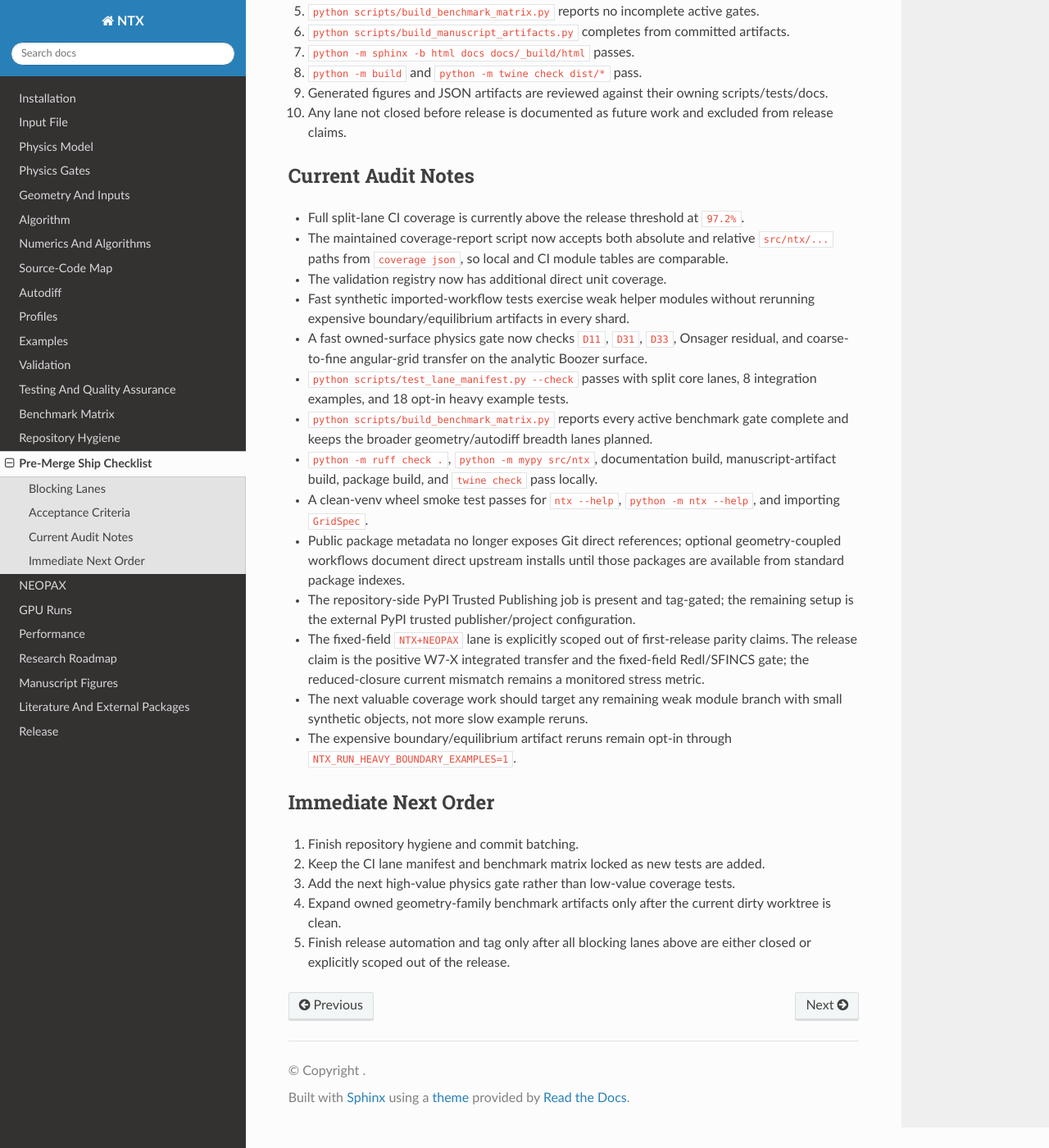
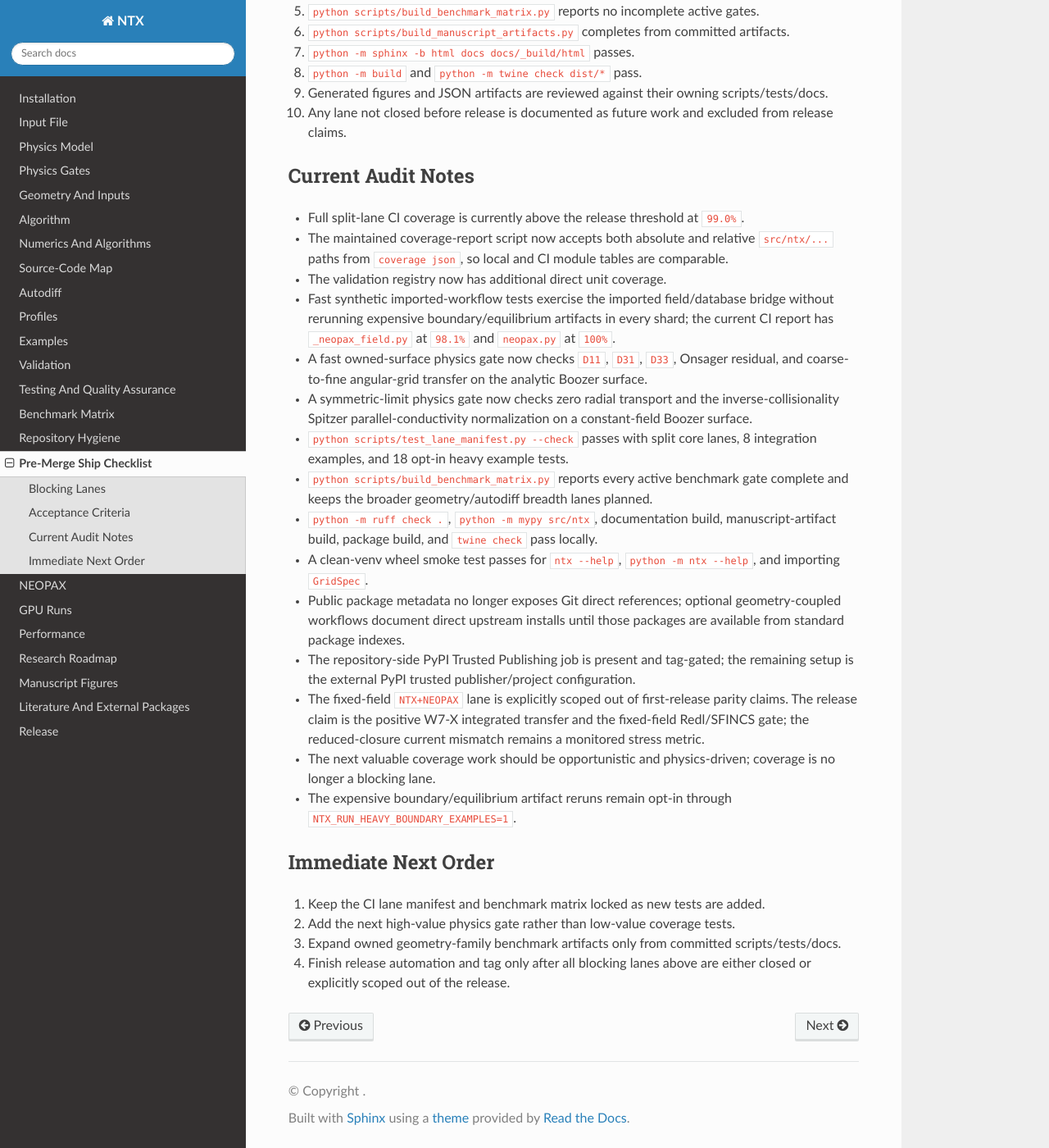
Before and after one commit to uwplasma/NTX, a Sphinx documentation site: the page built from docs/ship-checklist.md, in a window 1280 px wide and 1400 px high, scrolled down 1364 px. Shown: the whole window at 82% size. Built offline with Sphinx 7.4.7 and the Read the Docs theme 3.1.0, drawn with Linux system fonts in a browser that asks for light colours; some of the changed text lies outside the part shown.

Commit message:
Add Spitzer normalization physics gate

```diff
--- a/docs/ship-checklist.md
+++ b/docs/ship-checklist.md
@@ -58,16 +58,21 @@ work with a clear reason.
 ## Current Audit Notes
 
 - Full split-lane CI coverage is currently above the release threshold at
-  `97.2%`.
+  `99.0%`.
 - The maintained coverage-report script now accepts both absolute and relative
   `src/ntx/...` paths from `coverage json`, so local and CI module tables are
   comparable.
 - The validation registry now has additional direct unit coverage.
-- Fast synthetic imported-workflow tests exercise weak helper modules without
-  rerunning expensive boundary/equilibrium artifacts in every shard.
+- Fast synthetic imported-workflow tests exercise the imported field/database
+  bridge without rerunning expensive boundary/equilibrium artifacts in every
+  shard; the current CI report has `_neopax_field.py` at `98.1%` and
+  `neopax.py` at `100%`.
 - A fast owned-surface physics gate now checks `D11`, `D31`, `D33`, Onsager
   residual, and coarse-to-fine angular-grid transfer on the analytic Boozer
   surface.
+- A symmetric-limit physics gate now checks zero radial transport and the
+  inverse-collisionality Spitzer parallel-conductivity normalization on a
+  constant-field Boozer surface.
 - `python scripts/test_lane_manifest.py --check` passes with split core lanes,
   8 integration examples, and 18 opt-in heavy example tests.
 - `python scripts/build_benchmark_matrix.py` reports every active benchmark
@@ -85,17 +90,16 @@ work with a clear reason.
   parity claims. The release claim is the positive W7-X integrated transfer and
   the fixed-field Redl/SFINCS gate; the reduced-closure current mismatch remains
   a monitored stress metric.
-- The next valuable coverage work should target any remaining weak module
-  branch with small synthetic objects, not more slow example reruns.
+- The next valuable coverage work should be opportunistic and physics-driven;
+  coverage is no longer a blocking lane.
 - The expensive boundary/equilibrium artifact reruns remain opt-in through
   `NTX_RUN_HEAVY_BOUNDARY_EXAMPLES=1`.
 
 ## Immediate Next Order
 
-1. Finish repository hygiene and commit batching.
-2. Keep the CI lane manifest and benchmark matrix locked as new tests are added.
-3. Add the next high-value physics gate rather than low-value coverage tests.
-4. Expand owned geometry-family benchmark artifacts only after the current dirty
-   worktree is clean.
-5. Finish release automation and tag only after all blocking lanes above are
+1. Keep the CI lane manifest and benchmark matrix locked as new tests are added.
+2. Add the next high-value physics gate rather than low-value coverage tests.
+3. Expand owned geometry-family benchmark artifacts only from committed
+   scripts/tests/docs.
+4. Finish release automation and tag only after all blocking lanes above are
    either closed or explicitly scoped out of the release.
```
Also changed, not shown: other parts of docs/ship-checklist.md (+1 -1 lines), docs/physics-gates.md (+4 -0 lines), docs/testing.md (+11 -4 lines), plan.md (+10 -8 lines), 2 other files.
